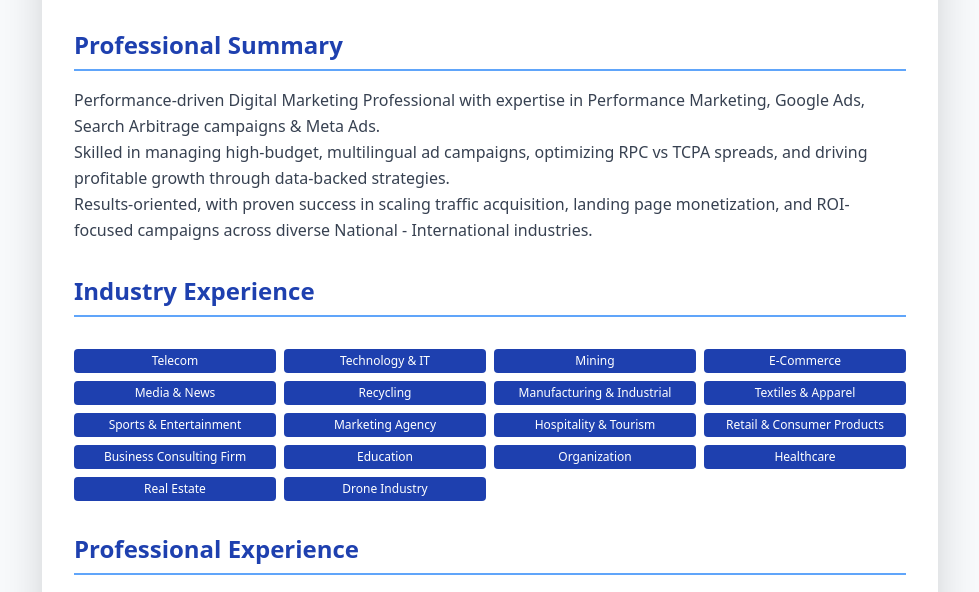
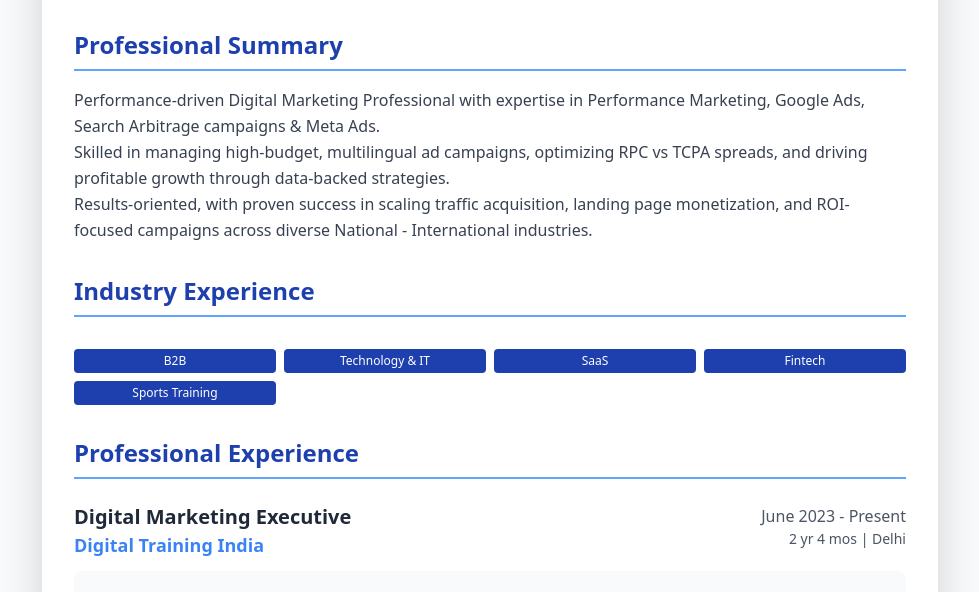
Before and after one commit to performance-marketer/cv, a plain HTML site: page index.html in a window 1280 px wide. Shown: the part 179-771 px from the top of the page, without its empty margins (150-1129 px from the left). Drawn offline with nearby package versions, Linux system fonts and the light colour scheme.

Commit message:
Update index.html
category

```diff
--- a/index.html
+++ b/index.html
@@ -88,34 +88,13 @@
                 <h3 class="text-2xl font-bold text-primary mb-4 border-b-2 border-accent pb-2">Industry Experience</h3>
     <div class="grid grid-cols-2 md:grid-cols-4 gap-2 text-xs">
 
-                        <span class="bg-primary text-white px-2 py-1 rounded text-center">Telecom</span>
+                        <span class="bg-primary text-white px-2 py-1 rounded text-center">B2B</span>
                         <span class="bg-primary text-white px-2 py-1 rounded text-center">Technology & IT</span>
-                        <span class="bg-primary text-white px-2 py-1 rounded text-center">Mining</span>
-                        <span class="bg-primary text-white px-2 py-1 rounded text-center">E-Commerce</span>
-                        <span class="bg-primary text-white px-2 py-1 rounded text-center">Media & News</span>
-                        <span class="bg-primary text-white px-2 py-1 rounded text-center">Recycling</span>
-                        <span class="bg-primary text-white px-2 py-1 rounded text-center">Manufacturing & Industrial</span>
-                        <span class="bg-primary text-white px-2 py-1 rounded text-center">Textiles & Apparel
+                        <span class="bg-primary text-white px-2 py-1 rounded text-center">SaaS</span>
+                        <span class="bg-primary text-white px-2 py-1 rounded text-center">Fintech</span>
+                        <span class="bg-primary text-white px-2 py-1 rounded text-center">Sports Training</span>
+
 </span>
-                        <span class="bg-primary text-white px-2 py-1 rounded text-center">Sports & Entertainment
-</span>
-                        <span class="bg-primary text-white px-2 py-1 rounded text-center">Marketing Agency
-</span>
-                        <span class="bg-primary text-white px-2 py-1 rounded text-center">Hospitality & Tourism
-</span>
-                        <span class="bg-primary text-white px-2 py-1 rounded text-center">Retail & Consumer Products
-</span>
-                        <span class="bg-primary text-white px-2 py-1 rounded text-center">Business Consulting Firm
-</span>
-                        <span class="bg-primary text-white px-2 py-1 rounded text-center">Education</span>
-                        <span class="bg-primary text-white px-2 py-1 rounded text-center">Organization</span>
-                        <span class="bg-primary text-white px-2 py-1 rounded text-center">Healthcare</span>
-
-                        <span class="bg-primary text-white px-2 py-1 rounded text-center">Real Estate
-</span>
-
-                        <span class="bg-primary text-white px-2 py-1 rounded text-center">Drone Industry</span>
-
                     </div>
 
             <section>
```
